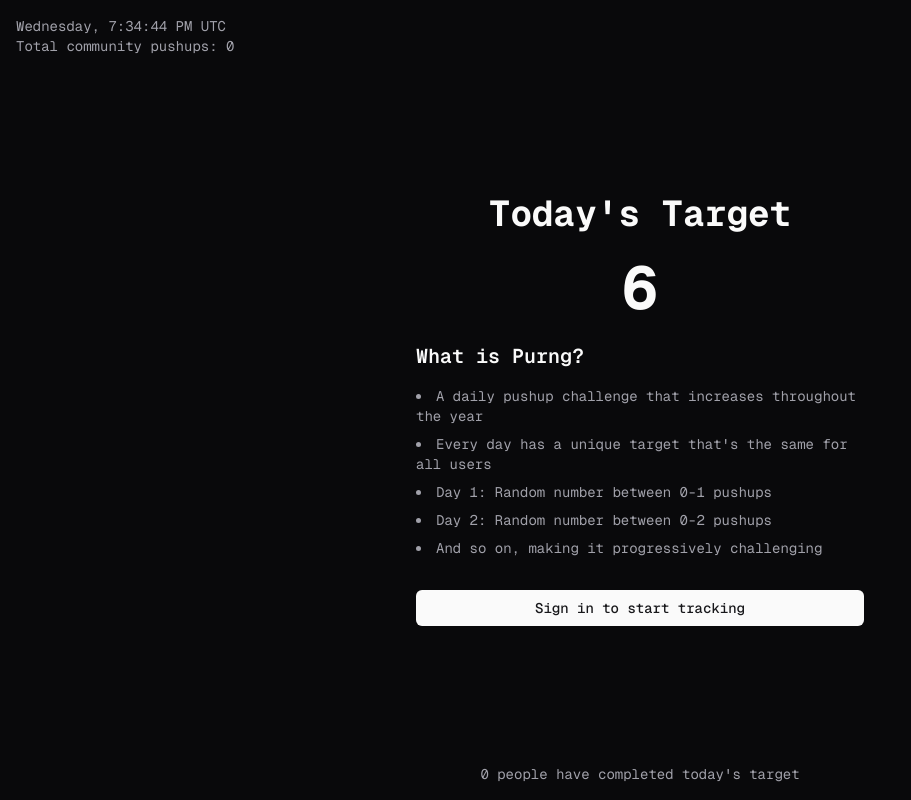
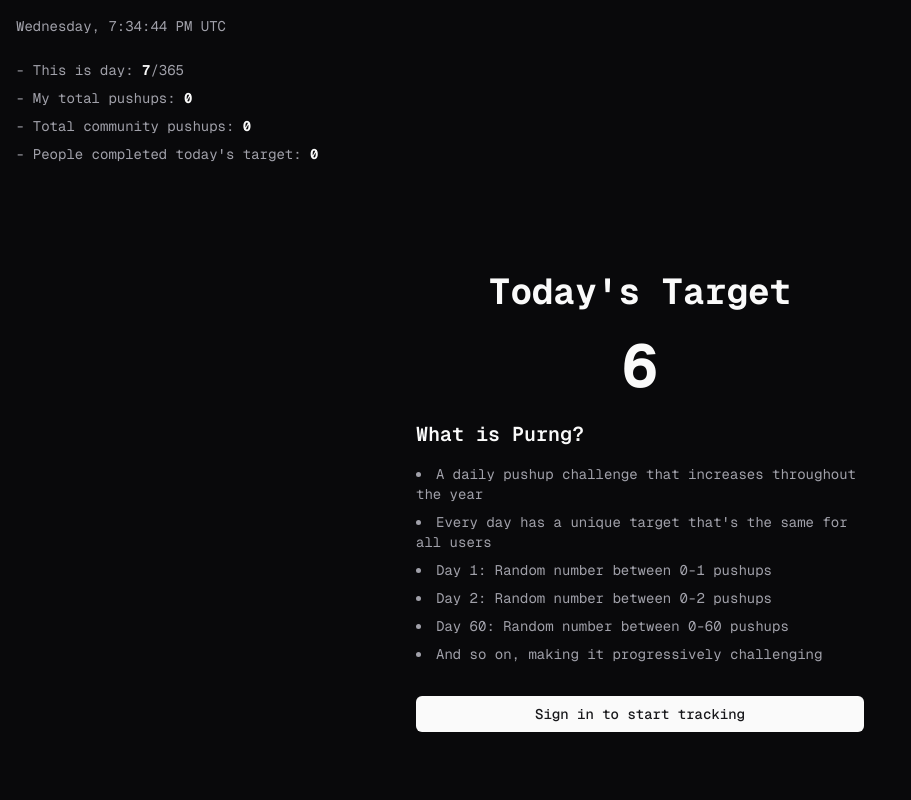
Before and after one commit to stormynight9/purng, a Next.js app: page / in a window 1280 px wide. Shown: the whole page, without its empty margins (0-911 px from the left). Built offline with nearby package versions, Linux system fonts and the light colour scheme; no server answers; the database is empty.

Commit message:
refactor: consolidate stats components and simplify page structure

```diff
--- a/src/app/page.tsx
+++ b/src/app/page.tsx
@@ -1,12 +1,9 @@
 import { auth } from '@/auth'
+import { Clock } from '@/components/clock'
+import { Header } from '@/components/header'
+import { HeaderStats } from '@/components/header-stats'
 import { PushupForm } from '@/components/pushup-form'
-import { Suspense } from 'react'
-import { CompletionCount } from '@/components/completion-count'
-import { Header } from '@/components/header'
 import { getDailyTarget } from '@/lib/utils.server'
-import { Clock } from '@/components/clock'
-import { TotalPushups } from '@/components/total-pushups'
-import { TotalCommunityPushups } from '@/components/total-community-pushups'
 
 export default async function Home() {
     const session = await auth()
@@ -18,7 +15,7 @@ export default async function Home() {
             <div className='flex min-h-screen flex-col'>
                 <div className='p-4'>
                     <Clock />
-                    <TotalCommunityPushups />
+                    <HeaderStats />
                 </div>
                 <main className='flex flex-1 flex-col items-center justify-center gap-8 px-5'>
                     <div className='flex max-w-md flex-col gap-6 text-center'>
@@ -49,6 +46,9 @@ export default async function Home() {
                                     Day 2: Random number between 0-2 pushups
                                 </li>
                                 <li>
+                                    Day 60: Random number between 0-60 pushups
+                                </li>
+                                <li>
                                     And so on, making it progressively
                                     challenging
                                 </li>
@@ -63,9 +63,6 @@ export default async function Home() {
                         </div>
                     </div>
                 </main>
-                <Suspense fallback={null}>
-                    <CompletionCount />
-                </Suspense>
             </div>
         )
     }
@@ -75,15 +72,9 @@ export default async function Home() {
             <Header />
             <main className='flex flex-1 flex-col items-center justify-center gap-6 px-5'>
                 <div className='flex flex-col items-center gap-2'>
-                    <Suspense fallback={<div>Loading...</div>}>
-                        <TotalPushups />
-                    </Suspense>
                     <PushupForm />
                 </div>
             </main>
-            <Suspense fallback={null}>
-                <CompletionCount />
-            </Suspense>
         </div>
     )
 }
--- a/src/components/completion-count.tsx
+++ /dev/null
@@ -1,25 +0,0 @@
-import { getCompletionCount } from '@/lib/actions'
-import { getDailyTarget } from '@/lib/utils.server'
-
-export async function CompletionCount() {
-    const today = new Date().toISOString().split('T')[0]
-    const target = getDailyTarget(new Date(today))
-
-    if (target === 0) {
-        return (
-            <p className='py-4 text-center text-sm text-muted-foreground'>
-                It&apos;s a rest day! Everyone has completed today&apos;s target
-                🎉
-            </p>
-        )
-    }
-
-    const count = Number(await getCompletionCount(today))
-
-    return (
-        <p className='py-4 text-center text-sm text-muted-foreground'>
-            {count} {count === 1 ? 'person has' : 'people have'} completed
-            today&apos;s target
-        </p>
-    )
-}
--- /dev/null
+++ b/src/components/header-stats.tsx
@@ -0,0 +1,48 @@
+import {
+    getAllUsersTotalPushups,
+    getCompletionCount,
+    getTotalPushups,
+} from '@/lib/actions'
+import { getDayOfYear } from '@/lib/utils.server'
+
+export async function HeaderStats() {
+    const total = await getAllUsersTotalPushups()
+    const myTotal = await getTotalPushups()
+    const today = new Date()
+    const dayNumber = getDayOfYear(today)
+    const completionCount = await getCompletionCount(
+        today.toISOString().split('T')[0]
+    )
+
+    return (
+        <ul className='my-6 text-sm text-muted-foreground [&>li]:mt-2'>
+            <li>
+                - This is day:{' '}
+                <span className='font-bold text-primary'>
+                    {dayNumber}
+                    <span className='font-normal text-muted-foreground'>
+                        /365
+                    </span>
+                </span>
+            </li>
+            <li>
+                - My total pushups:{' '}
+                <span className='font-bold text-primary'>
+                    {myTotal.toLocaleString()}
+                </span>
+            </li>
+            <li>
+                - Total community pushups:{' '}
+                <span className='font-bold text-primary'>
+                    {total.toLocaleString()}
+                </span>
+            </li>
+            <li>
+                - People completed today&apos;s target:{' '}
+                <span className='font-bold text-primary'>
+                    {completionCount.toLocaleString()}
+                </span>
+            </li>
+        </ul>
+    )
+}
--- a/src/components/header.tsx
+++ b/src/components/header.tsx
@@ -1,6 +1,6 @@
 import { Clock } from '@/components/clock'
 import { Button } from '@/components/ui/button'
-import { TotalCommunityPushups } from './total-community-pushups'
+import { HeaderStats } from './header-stats'
 import { signOut } from '@/auth'
 
 export function Header() {
@@ -8,7 +8,7 @@ export function Header() {
         <header className='flex justify-between p-4'>
             <div className='flex flex-col gap-1'>
                 <Clock />
-                <TotalCommunityPushups />
+                <HeaderStats />
             </div>
             <form
                 action={async () => {
--- a/src/components/total-community-pushups.tsx
+++ /dev/null
@@ -1,11 +0,0 @@
-import { getAllUsersTotalPushups } from '@/lib/actions'
-
-export async function TotalCommunityPushups() {
-    const total = await getAllUsersTotalPushups()
-
-    return (
-        <div className='text-sm text-muted-foreground'>
-            Total community pushups: {total.toLocaleString()}
-        </div>
-    )
-}
--- a/src/components/total-pushups.tsx
+++ /dev/null
@@ -1,14 +0,0 @@
-import { getTotalPushups } from '@/lib/actions'
-
-export async function TotalPushups() {
-    const total = await getTotalPushups()
-
-    return (
-        <div className='flex flex-col items-center gap-1'>
-            <p className='text-sm font-medium text-muted-foreground'>
-                Total Pushups Completed
-            </p>
-            <p className='text-2xl font-bold'>{total}</p>
-        </div>
-    )
-}
```
